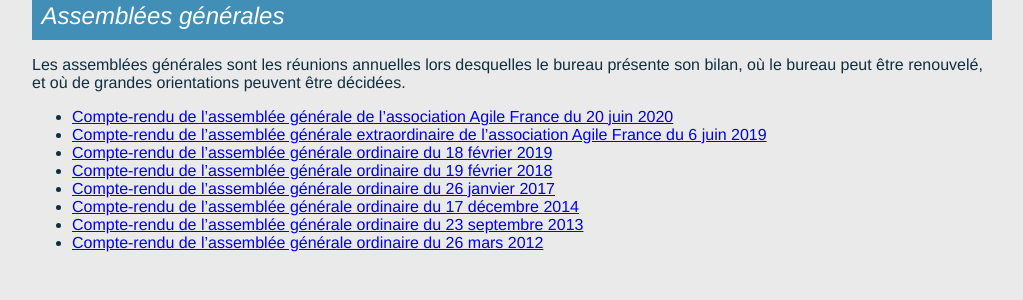
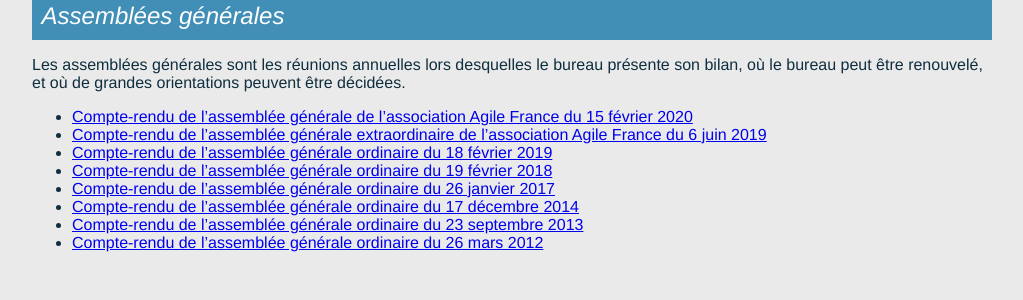
Before and after one commit to AgileFrance/AgileFrance.github.io, a Jekyll site: the page built from _pages/index.md, in a window 1280 px wide and 900 px high, scrolled down 2221 px. Shown: the part 152-452 px from the top of the window, without its empty margins (128-1151 px from the left). Built offline with Jekyll 4.4.1, drawn with Linux system fonts in a browser that asks for light colours; our own code applies the rules of GitHub Pages for plain Markdown files.

Commit message:
Corrige la date de l'ag 2020

```diff
--- a/_assemblee_generale/2020-02-15.md
+++ b/_assemblee_generale/2020-02-15.md
@@ -1,5 +1,5 @@
 ---
-title: Compte-rendu de l’assemblée générale de l'association Agile France du 20 juin 2020
+title: Compte-rendu de l’assemblée générale de l'association Agile France du 15 février 2020
 ---
 
 Sont présent·e·s :
```
